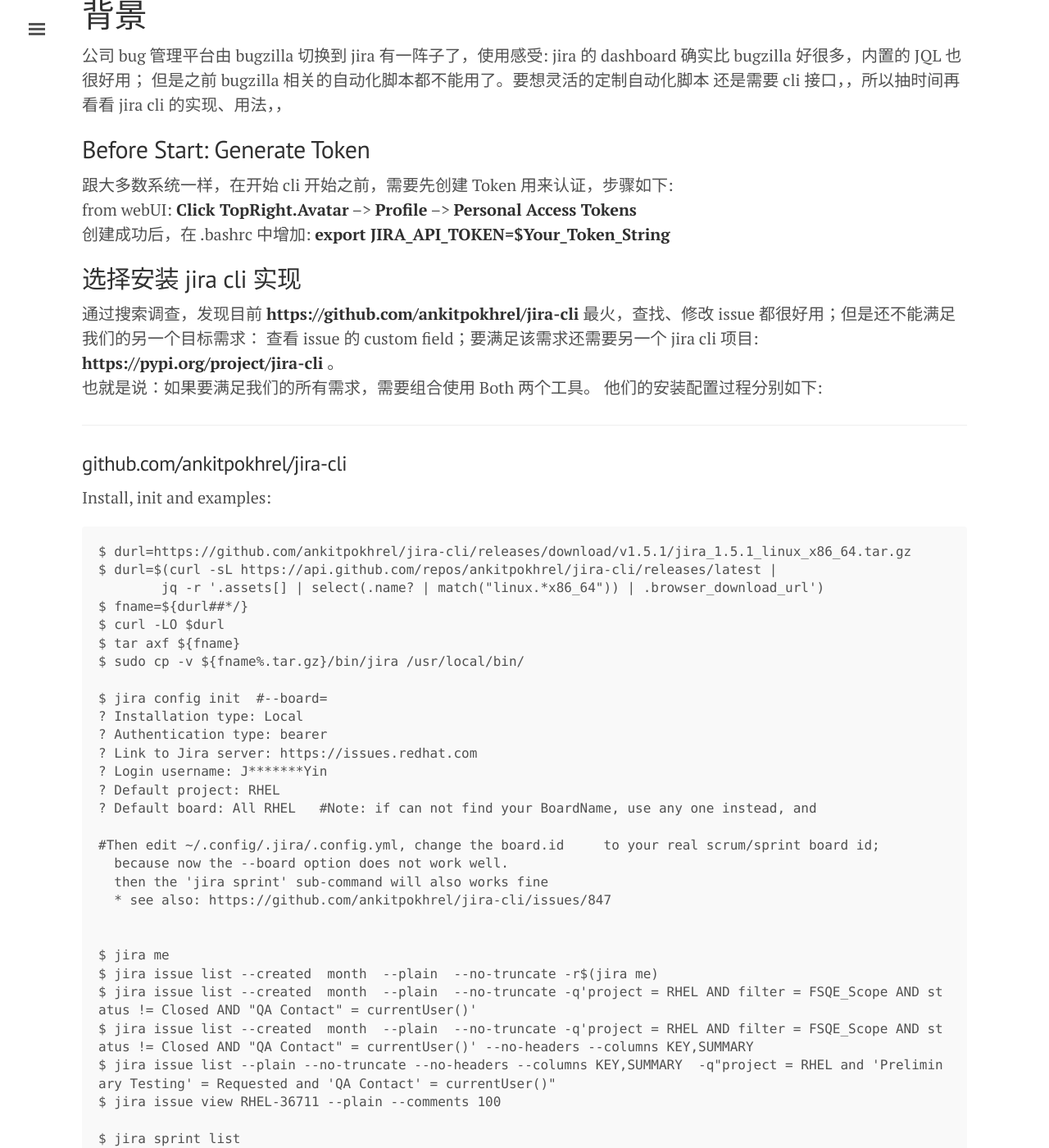
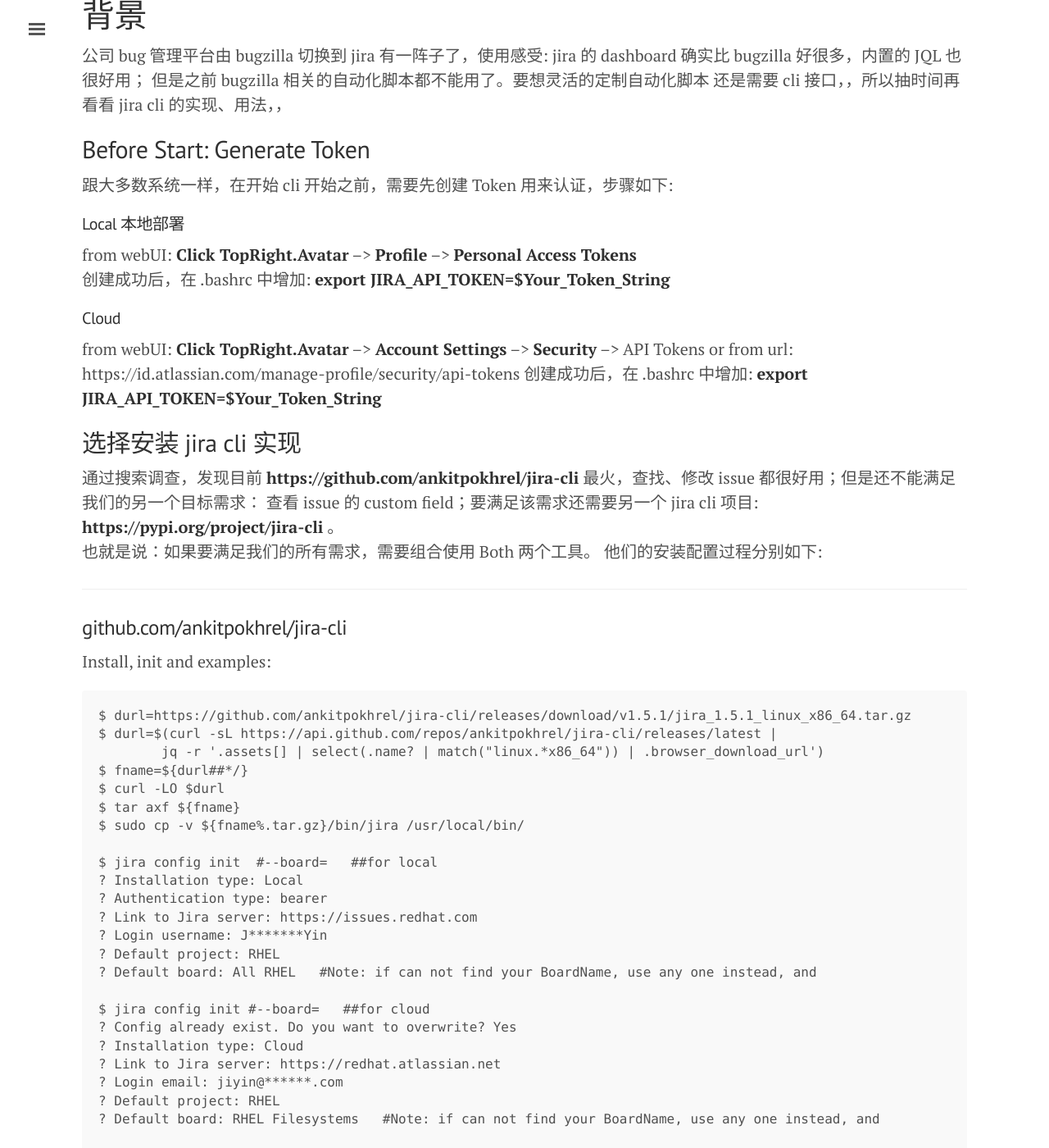
Before and after one commit to tcler/tcler.github.io, a Jekyll site: the page built from _posts/2024-05-29-try-out-jira-cli-tools.md, in a window 1280 px wide and 1400 px high, scrolled down 352 px. Shown: the whole window at 82% size. Built offline with Jekyll 4.4.1, drawn with Linux system fonts in a browser that asks for light colours; some of the changed text lies outside the part shown.

Commit message:
Update 2024-05-29-try-out-jira-cli-tools.md

```diff
--- a/_posts/2024-05-29-try-out-jira-cli-tools.md
+++ b/_posts/2024-05-29-try-out-jira-cli-tools.md
@@ -10,7 +10,13 @@
 
 ## Before Start: Generate Token
 跟大多数系统一样，在开始 cli 开始之前，需要先创建 Token 用来认证，步骤如下:
-  from webUI: **Click TopRight.Avatar** --> **Profile** --> **Personal Access Tokens**
+#### Local 本地部署
+from webUI: **Click TopRight.Avatar** --> **Profile** --> **Personal Access Tokens**
+创建成功后，在 .bashrc 中增加: **export JIRA_API_TOKEN=$Your_Token_String**
+
+#### Cloud
+from webUI: **Click TopRight.Avatar** --> **Account Settings** --> **Security**  --> API Tokens
+or from url: https://id.atlassian.com/manage-profile/security/api-tokens
 创建成功后，在 .bashrc 中增加: **export JIRA_API_TOKEN=$Your_Token_String**
 
 ## 选择安装 jira cli 实现
@@ -30,13 +36,21 @@
 $ tar axf ${fname}
 $ sudo cp -v ${fname%.tar.gz}/bin/jira /usr/local/bin/
 
-$ jira config init  #--board=
+$ jira config init  #--board=   ##for local
 ? Installation type: Local
 ? Authentication type: bearer
 ? Link to Jira server: https://issues.redhat.com
 ? Login username: J*******Yin
 ? Default project: RHEL
 ? Default board: All RHEL   #Note: if can not find your BoardName, use any one instead, and
+
+$ jira config init #--board=   ##for cloud
+? Config already exist. Do you want to overwrite? Yes
+? Installation type: Cloud
+? Link to Jira server: https://redhat.atlassian.net
+? Login email: jiyin@******.com
+? Default project: RHEL
+? Default board: RHEL Filesystems   #Note: if can not find your BoardName, use any one instead, and
 
 #Then edit ~/.config/.jira/.config.yml, change the board.id	to your real scrum/sprint board id;
   because now the --board option does not work well.
```
